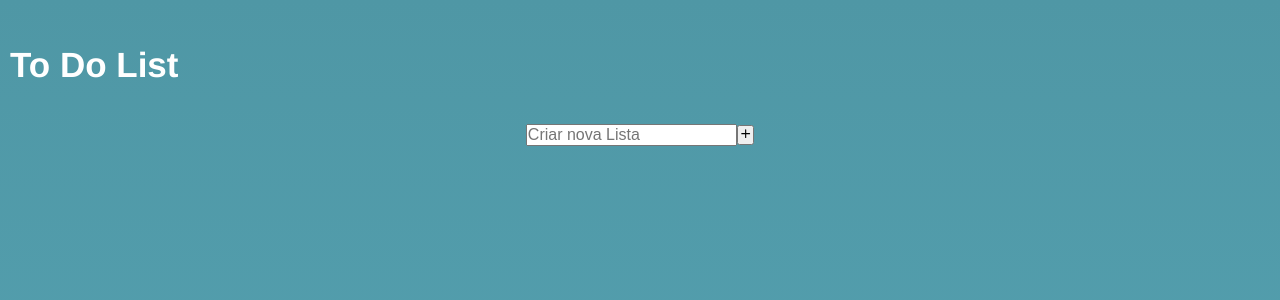
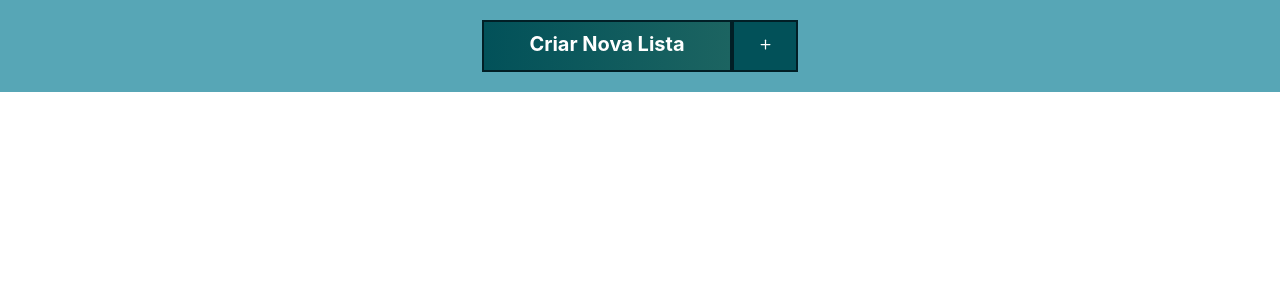
Before and after one commit to AnnaClr/ToDoList, a React (Vite) app: page / in a window 1280 px wide. Shown: the top 300 px of the page. Built offline with nearby package versions, Linux system fonts and the light colour scheme.

Commit message:
add Modal, style Modal

```diff
--- a/package.json
+++ b/package.json
@@ -14,6 +14,7 @@
     "react-calendar": "^4.3.0",
     "react-dom": "^18.2.0",
     "react-icons": "^4.10.1",
+    "react-modal": "^3.16.1",
     "styled-components": "^6.0.3"
   },
   "devDependencies": {
--- a/src/App/index.jsx
+++ b/src/App/index.jsx
@@ -5,17 +5,7 @@ import { AppWrapper } from './style.js'
 export function App() {
   return (
     <AppWrapper>
-      <header>
-        <h1>To Do List</h1>
-      </header>
-
-      <main>
         <ToDoList/>
-      </main>
-
-      <footer>
-        {/* <p>MyFooter</p> */}
-      </footer>
     </AppWrapper>
   );
 };
--- a/src/App/style.js
+++ b/src/App/style.js
@@ -1,45 +1,8 @@
 import styled from 'styled-components';
 export const AppWrapper = styled.div`
    width: 100%;
-   height: 100vh;
+   height: 100%;
    overflow: auto;
-   background: linear-gradient(180deg, #4F97A5, #57A6B6);
-
-   header {
-    width: 100%;
-    height: 10.0rem;
-    display: flex;
-    align-items: center;
-    justify-content: space-between;
-   }
-
-   h1 {
-    text-align: left;
-    color: #FFFFFF;
-    font-size: 3.5rem;
-    background-color: transparent;
-    padding-top: 3.0rem;
-    padding-left: 1.0rem;
-    font-family: Helvetica, sans-serif;
-   }
-
-   main {
-    width: 100%;
-    height: 100vh;
-
-    margin: 0 auto;
-    padding: 2.4rem 0 7.6rem;
-    text-align: justify;
-   }
-
-   footer {
-    font-size: 2.0rem;
-    text-align: center;
-
-    position: fixed;
-    bottom: 0;
-    left: 0;
-    width: 100%;
-    padding: 2.6rem;
-   }
+   align-items: center;
+  // background: #57A6B6;
 `;
--- a/src/components/ToDoItem/index.jsx
+++ b/src/components/ToDoItem/index.jsx
@@ -1,7 +1,7 @@
 import React, { useState } from 'react';
 import { TodoItemWrapper } from './style';
-import { FaCheck } from 'react-icons/fa'
-import { FiX } from 'react-icons/fi'
+import { FaCheck, FaEdit  } from 'react-icons/fa'
+import { FaXmark, FaTrashCan } from 'react-icons/fa6'
 
 const TodoItem = ({ item, onEdit, onDelete, onToggleComplete }) => {
   const [isEditing, setIsEditing] = useState(false);
@@ -29,14 +29,17 @@ const TodoItem = ({ item, onEdit, onDelete, onToggleComplete }) => {
         <>
           <input type="text" className='inputText' value={editedText} onChange={(e) => setEditedText(e.target.value)} />
           <button className='saveButton' onClick={handleSaveEdit}><FaCheck/></button>
-          <button className='cancelButton' onClick={handleCancelEdit}><FiX/></button>
+          <button className='cancelButton' onClick={handleCancelEdit}><FaXmark/></button>
         </>
       ) : (
         <>
           <input type="checkbox" checked={item.completed} onChange={onToggleComplete} />
           <span style={{ textDecoration: item.completed ? 'line-through' : 'none' }}>{item.text}</span>
+          {/* <button onClick={onDelete} className='deleteButtonItem'><FaTrashCan/></button>
+          <button onClick={handleEdit} className='editButtonItem'><FaEdit/></button> */}
         </>
       )}
+
     </TodoItemWrapper>
   );
 };
--- a/src/components/ToDoItem/style.js
+++ b/src/components/ToDoItem/style.js
@@ -1,8 +1,10 @@
 import styled from 'styled-components';
 export const TodoItemWrapper = styled.div`
-  display: flex;
+  /* display: flex;
   align-items: center;
   margin-bottom: 10px;
+  width: 100%;
+  height: 100vh;
 
   input[type='text'] {
     margin-right: 10px;
@@ -10,6 +12,5 @@ export const TodoItemWrapper = styled.div`
 
   button {
     margin-left: 10px;
-  }
-
+  } */
 `;
--- a/src/components/ToDoList/index.jsx
+++ b/src/components/ToDoList/index.jsx
@@ -1,14 +1,25 @@
 import React, { useState, useEffect } from 'react';
-import { TodoListWrapper } from './style';
+import { TodoListWrapper, ModalWrapper } from './style';
 import TodoItem from '../ToDoItem/index';
-import { BiEdit } from 'react-icons/bi'
-import { MdOutlineDeleteOutline } from 'react-icons/md'
+import { FaEdit } from 'react-icons/fa'
+import { FaTrashCan } from 'react-icons/fa6'
 import { FiPlus } from 'react-icons/fi'
+import Modal from 'react-modal'
 
 const ToDoList = () => {
   const [lists, setLists] = useState([]);
   const [newListName, setNewListName] = useState('');
   const [newItemText, setNewItemText] = useState('');
+  const [modalIsOpen, setModalIsOpen] = useState(false)
+  Modal.setAppElement('#root');
+
+  const OpenModal = () => {
+    setModalIsOpen(true);
+  }
+
+  const CloseModal = () => {
+    setModalIsOpen(false);
+  }
 
   useEffect(() => {
     const storedLists = JSON.parse(localStorage.getItem('ToDoLists'));
@@ -121,8 +132,8 @@ const ToDoList = () => {
 
   return (
     <TodoListWrapper>
-      <div>
-        <input className='newList' type="text" value={newListName} onChange={handleNewListNameChange} placeholder="Criar nova Lista" />
+      <div className='newListDiv'>
+        <input className='newList' type="text" value={newListName} onChange={handleNewListNameChange} placeholder="Criar Nova Lista"/>
         <button className='newListButton' onClick={handleAddList}><FiPlus/></button>
       </div>
 
@@ -130,14 +141,22 @@ const ToDoList = () => {
         <div key={list.id} className='listBox'>
           <div className='listNameCreate'>
             <h2>{list.name}</h2>
-            <div>Criada em: {list.date}</div>
-            <div>
+            <p>Criada em: {list.date}</p>
+          <button className='openModalButton' onClick={OpenModal}><FaEdit/></button>
+          </div>
+          <Modal className='ModalBox' isOpen={modalIsOpen} onRequestClose={CloseModal}>
+              <ModalWrapper>
+                <h2>{list.name}</h2>
+                  <p>Criada em: {list.date}</p>
+                      <div className='addItens'>
                         <input className='addItem' type="text" value={newItemText} onChange={handleNewItemTextChange} placeholder="Adicionar item"/>
                         <button className='addItemButton' onClick={() => handleAddItem(list.id)}><FiPlus/></button>
                       </div>
+                      <div className='iconButtons'>
+                        <button className='deleteButton' onClick={() => handleDeleteList(list.id)}><FaTrashCan/></button>
+                        <button className='editButton' onClick={() => handleEditList(list.id)}><FaEdit/></button>
                       </div>
-
-
+                      <button onClick={CloseModal}>Fechar</button>
                       {list.items.map((item) => (
                         <TodoItem
                           key={item.id}
@@ -147,9 +166,8 @@ const ToDoList = () => {
                           onToggleComplete={() => handleToggleComplete(list.id, item.id)}
                         />
                   ))}
-
-          <button className='deleteButton' onClick={() => handleDeleteList(list.id)}><MdOutlineDeleteOutline/></button>
-          <button className='editButton' onClick={() => handleEditList(list.id)}><BiEdit/></button>
+              </ModalWrapper>
+          </Modal>
         </div>
       ))}
     </TodoListWrapper>
--- a/src/components/ToDoList/style.js
+++ b/src/components/ToDoList/style.js
@@ -1,49 +1,154 @@
 import styled from 'styled-components';
-
 export const TodoListWrapper = styled.div`
+@import url('https://fonts.googleapis.com/css2?family=Anonymous+Pro:wght@700&family=Inter:wght@600;700&display=swap');
+   width: 100%;
+   height: 100%;
    display: flex;
    flex-direction: column;
    align-items: center;
+   background: #57A6B6;
+   padding: 20px;
+   font-family: 'Anonymous Pro', monospace;
+   font-size: 16px;
+
+   @media (max-width: 600px) {
+     padding: 10px;
+     font-size: 14px;
+   }
+   .openModalButton {
+        background: none;
+        border: none;
+      }
+
+    .listBox {
       width: 100%;
-  height: 100vh;
+      height: 100%;
+      max-width: 600px;
+      background: linear-gradient(90deg, #CDFFD8, #8FB7FF);
+      border: 1px solid #011F26;
+      margin: 10px 0;
+      padding: 10px;
+
+      @media (max-width: 600px) {
+        max-width: 90%;
+    }
+    }
 
     .listNameCreate {
-    color: #011F26;
+      display: flex;
+      flex-direction: column;
+      justify-content: left;
+      margin-bottom: 10px;
     }
 
-  .addItem {
-    width: 35%;
-    height: 1.6rem;
-    border: 1px solid #FFCC00;
-
+    .newListDiv {
+      display: flex;
       align-items: center;
       justify-content: center;
     }
 
+    .newList {
+      width: 100%;
+      max-width: 250px;
+      padding: 15px;
+      outline-color: #F9E22A;
+      color: #FFFFFF;
+      border: 2px solid #011F26;
+      background: linear-gradient(90deg, #025159, #1C6461);
+
+      @media (max-width: 600px) {
+        max-width: 80%;
+      }
+
+    }
+
+    .newList::placeholder {
+      color: #FFFFFF;
+      font-weight: bold;
+      text-align: center;
+      font-family: 'Inter', sans-serif;
+      font-size: 20px;
+    }
+
+    .newList:focus {
+      outline: none;
+      border : 2px solid #1C6461;
+    }
+
+    .newListButton {
+      width: 75px;
+      padding: 15px;
+
+      background: #025159;
+      color: #FFFFFF;
+      font-size: 15px;
+      border: 2px solid #011F26;
+
+      cursor: pointer;
+    }
+`;
+
+export const ModalWrapper = styled.div `
+      position: fixed;
+      top: 50%;
+      left: 50%;
+      transform: translate(-50%, -50%);
+      width: 600px;
+      height: 300px;
+      display: flex;
+      flex-direction: column;
+      align-items: flex-start;
+      background: linear-gradient(#CDFFD8, #8FB7FF);
+      padding: 20px;
+      border-radius: 5px;
+      box-shadow: 0 2px 5px rgba(0, 0, 0, 0.3);
+      max-width: 90%;
+      max-height: 90%;
+
+    @media (max-width: 600px) {
+      padding: 10px;
+      font-size: 14px;
+  }
+
+      .addItem {
+      width: 155px;
+      padding: 5px;
+      outline-color: #F9E22A;
+      margin-bottom: 2.0rem;
+
+      background: #FFFFFF;
+      color: #011F26;
+      border: 2px solid #FFCC00;
+    }
+
+    .addItem:focus {
+      outline: none;
+      border : 2px solid #F9E22A;
+    }
+
     .addItemButton {
-    width: 8%;
-    height: 1.6rem;
-    border: 1px solid #FFCC00;
+      width: 35px;
+      padding: 5px;
+      font-size: 14.5px;
+      text-align: center;
 
-    align-items: center;
-    justify-content: center;
+      background: #FFFFFF;
+      color: #011F26;
+      border: 2px solid #FFCC00;
 
       cursor: pointer;
     }
 
+    .deleteButton,
     .editButton {
+      padding: 5px;
+      font-size: 16px;
+      margin-left: 5px;
+
+      background: none;
       border: none;
-    background: none;
       color: #011F26;
-  }
 
-  .deleteButton {
-    border: none;
-    background: none;
-    color: #011F26;
-  }
-
-  .ListBox {
-    width: 100%;
+      cursor: pointer;
     }
 `;
--- a/src/styles/reset.js
+++ b/src/styles/reset.js
@@ -8,6 +8,7 @@ export const ResetStyled = createGlobalStyle`
     margin: 0;
     padding: 0;
     box-sizing: border-box;
+    border-radius: 0%;
 }
 
 body, input, textarea, select {
```
Also changed, not shown: 1 other file (tests, documents, lock files or other folders). Lines whose indentation alone changed are shown as unchanged.
